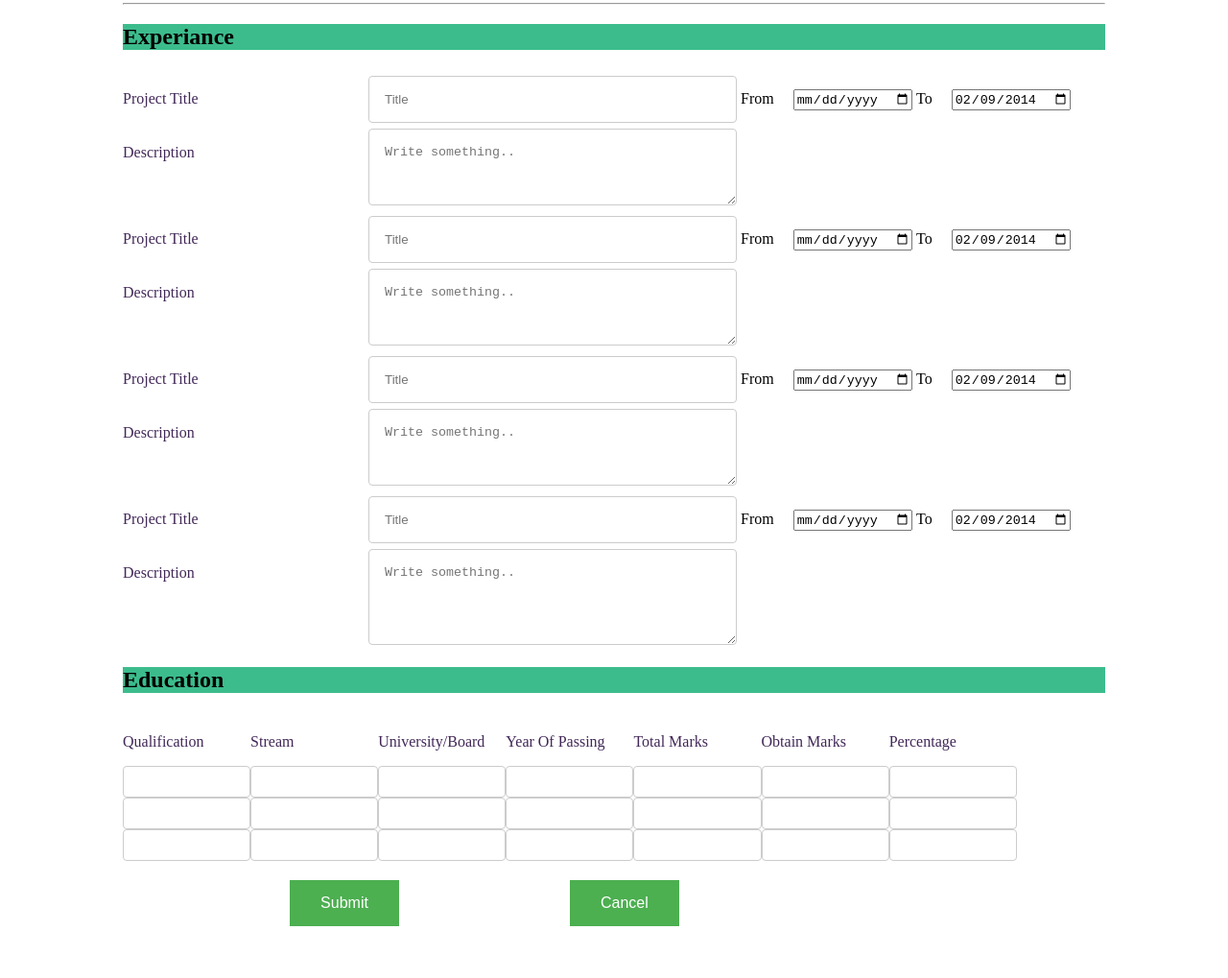
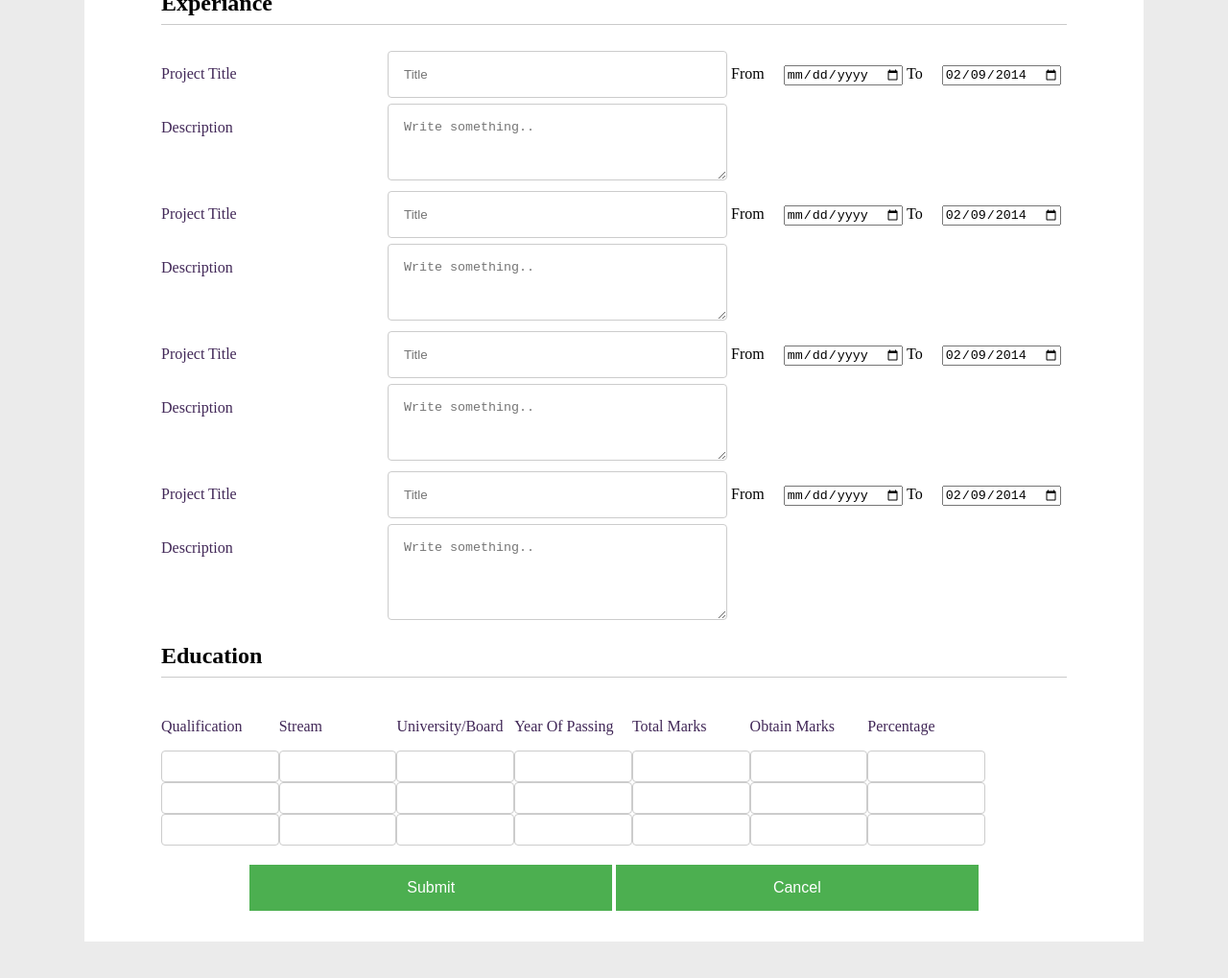
Before and after one commit to Pankajsharma1997/Resume-Template, a plain HTML site: page form.html in a window 1280 px wide. Shown: the part 1129-2148 px from the top of the page at 96% size. Drawn offline with Linux system fonts and the light colour scheme.

Commit message:
few css fix

```diff
--- a/form.html
+++ b/form.html
@@ -24,7 +24,7 @@
     <main class="container">
 
         <h1> Resume Form </h1>
-        <div class="container">
+
         <form onsubmit="onSubmitHandler(event);">
             <h2 class="headings"> Basic Details</h2>
             <div class="row">
@@ -100,9 +100,9 @@
                     <input type="text" id="Linkdin" name="Linkdin" placeholder="Linkdin Account..">
                 </div>
             </div>
-                <hr>
+
             <h2 class="headings"> Skills</h2>
-                <hr>
+
             <h2 class="headings"> Languges</h2>
             <div class="row">
                 <div class="col-25" id="content">
@@ -117,7 +117,7 @@
                     </select>
 
                 </div>
-                    <hr>
+
                 <h2 class="headings"> Hobbies</h2>
                 <div class="row">
                     <div class="col-25" id="content">
@@ -128,7 +128,7 @@
                             style="height:80px"></textarea>
                     </div>
                 </div>
-                    <hr>
+
 
 
                 <h2 class="headings"> Experiance</h2>
@@ -271,9 +271,13 @@
                     </div>
                 </div>
 
+                <div class="btn-container">
+                    <button class="button btn-submit" type="Submit"> Submit</button>
+                    <button class="button btn-cancel">Cancel</button>
+                </div>
 
-                    <button class="button" type="Submit"> Submit</button>
-                    <button class="button">Cancel</button>
         </form>
+    </main>
+</body>
 
-        </div>
+</html>
--- a/style2.css
+++ b/style2.css
@@ -4,8 +4,26 @@
   --text1-color: #bdd8d0;
   --text2-color: #000000;
   --text3-color: #412757;
+  background-color: #dcdcdc8c;
+
 }
 
+
+.container {
+  margin: 5rem;
+  padding: 2rem 5rem;
+  background-color: var(--main-bg-color);
+  }
+
+  .headings {
+    border-bottom: 1px solid #8080806b;
+    padding-bottom: 0.5rem;
+  }
+
+  .btn-container{
+    margin: auto;
+    text-align: center;
+  }
 
 /* Style inputs, select elements and textareas */
 input[type=text],
@@ -38,14 +56,6 @@ label {
   display: inline-block;
 }
 
-
-/* Style the container */
-.container {
-  border-radius: 5px;
-  background-color: #ffffff;
-  padding: 10px;
-  margin: 50px;
-}
 
 /* Floating column for labels: 25% width */
 .col-25 {
@@ -84,9 +94,7 @@ h1 {
   color: var(--text-color);
 }
 
-.headings {
-  background-color: #3CBC8D;
-}
+
 
 #content {
   color: var(--text3-color);
@@ -100,6 +108,7 @@ td {
 }
 
 .button {
+  width: 40%;
   background-color: #4CAF50;
   /* Green */
   border: none;
@@ -110,7 +119,7 @@ td {
   display: inline-block;
   font-size: 16px;
   margin-top: 20px;
-  margin-left: 17%;
+
 }
 
 
```
Lines whose indentation alone changed are shown as unchanged.
